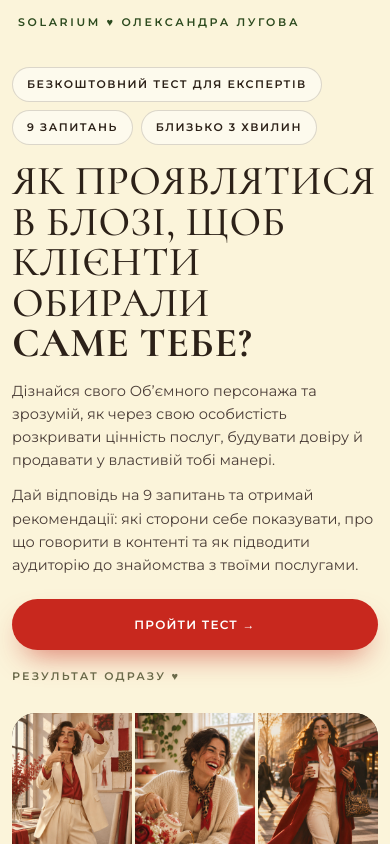
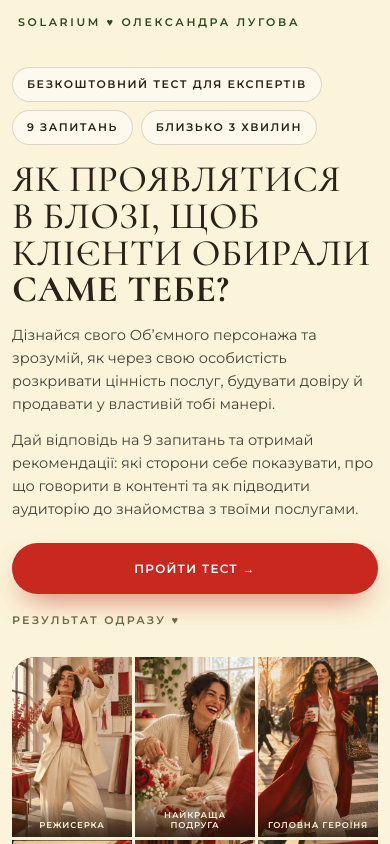
Before and after one commit to diuzhev26-glitch/solarium-lugova, a plain HTML site: page test.html in a window 390 px wide. Shown: the top 844 px of the page. Drawn offline with Linux system fonts and the light colour scheme.

Commit message:
Квіз /test: заголовок рівно в 4 рядки, без вилізання на телефоні та вузьких ноутбуках
Co-Authored-By: Claude Opus 5.5 <noreply@anthropic.com>

```diff
--- a/test.html
+++ b/test.html
@@ -51,10 +51,13 @@
   @keyframes fade{from{opacity:0;transform:translateY(10px)}to{opacity:1;transform:none}}
 
   /* ---------- СТАРТ ---------- */
-  .cover{display:grid;grid-template-columns:1fr 1fr;gap:44px;align-items:center;padding:20px 0 10px}
+  .cover{display:grid;grid-template-columns:minmax(0,1fr) minmax(0,1fr);gap:44px;align-items:center;padding:20px 0 10px}
+  .cover>div{min-width:0}
   .cv-meta{display:flex;flex-wrap:wrap;gap:8px}
   .cv-meta span{border:1px solid var(--line);border-radius:100px;padding:8px 14px;font-size:11px;font-weight:600;letter-spacing:.14em;text-transform:uppercase;background:rgba(255,255,255,.5)}
-  .cv-title{font-size:clamp(42px,5.2vw,82px);margin:22px 0 22px}
+  /* заголовок — рівно 4 рядки: кожен рядок не переноситься, розмір від ширини */
+  .cv-title{font-size:clamp(34px,4.3vw,58px);margin:22px 0 22px}
+  .cv-title>span{display:block;white-space:nowrap}
   .cv-sub{font-size:16px;line-height:1.7;max-width:540px;color:var(--ink2)}
   .cv-sub+.cv-sub{margin-top:12px}
   .cv-btns{display:flex;align-items:center;gap:18px;flex-wrap:wrap;margin-top:32px}
@@ -208,7 +211,8 @@
   .foot a{color:inherit}
 
   @media(max-width:1000px){
-    .cover{grid-template-columns:1fr;gap:28px}
+    .cover{grid-template-columns:minmax(0,1fr);gap:28px}
+    .cv-title{font-size:min(8.4vw,58px)}
     .hero{grid-template-columns:1fr;gap:26px;text-align:center}
     .pframe{max-width:340px;margin:0 auto}
     .hero .kick{justify-content:center}
@@ -223,7 +227,7 @@
     .wrap{padding:10px 12px 28px;gap:12px}
     .screen.on{gap:12px}
     .panel{padding:36px 20px;border-radius:24px}
-    .cv-title{font-size:10.6vw;margin:16px 0 16px}
+    .cv-title{font-size:9.6vw;margin:16px 0 16px}
     .cv-sub{font-size:14.5px;line-height:1.6}
     .cv-btns{margin-top:22px}
     .topline span+span{display:none}
@@ -266,7 +270,7 @@ fbq('track','PageView');
     <header class="cover">
       <div>
         <div class="cv-meta"><span>Безкоштовний тест для експертів</span><span>9 запитань</span><span>близько 3 хвилин</span></div>
-        <h1 class="cv-title serif">Як проявлятися в блозі, щоб клієнти обирали <b>саме&nbsp;тебе?</b></h1>
+        <h1 class="cv-title serif"><span>Як проявлятися</span> <span>в блозі, щоб</span> <span>клієнти обирали</span> <span><b>саме тебе?</b></span></h1>
         <p class="cv-sub">Дізнайся свого Обʼємного персонажа та зрозумій, як через свою особистість розкривати цінність послуг, будувати довіру й продавати у властивій тобі манері.</p>
         <p class="cv-sub">Дай відповідь на 9 запитань та отримай рекомендації: які сторони себе показувати, про що говорити в контенті та як підводити аудиторію до знайомства з твоїми послугами.</p>
         <div class="cv-btns"><button class="pbtn" type="button" data-start>Пройти тест →</button><span class="note">Результат одразу ♥</span></div>
```
